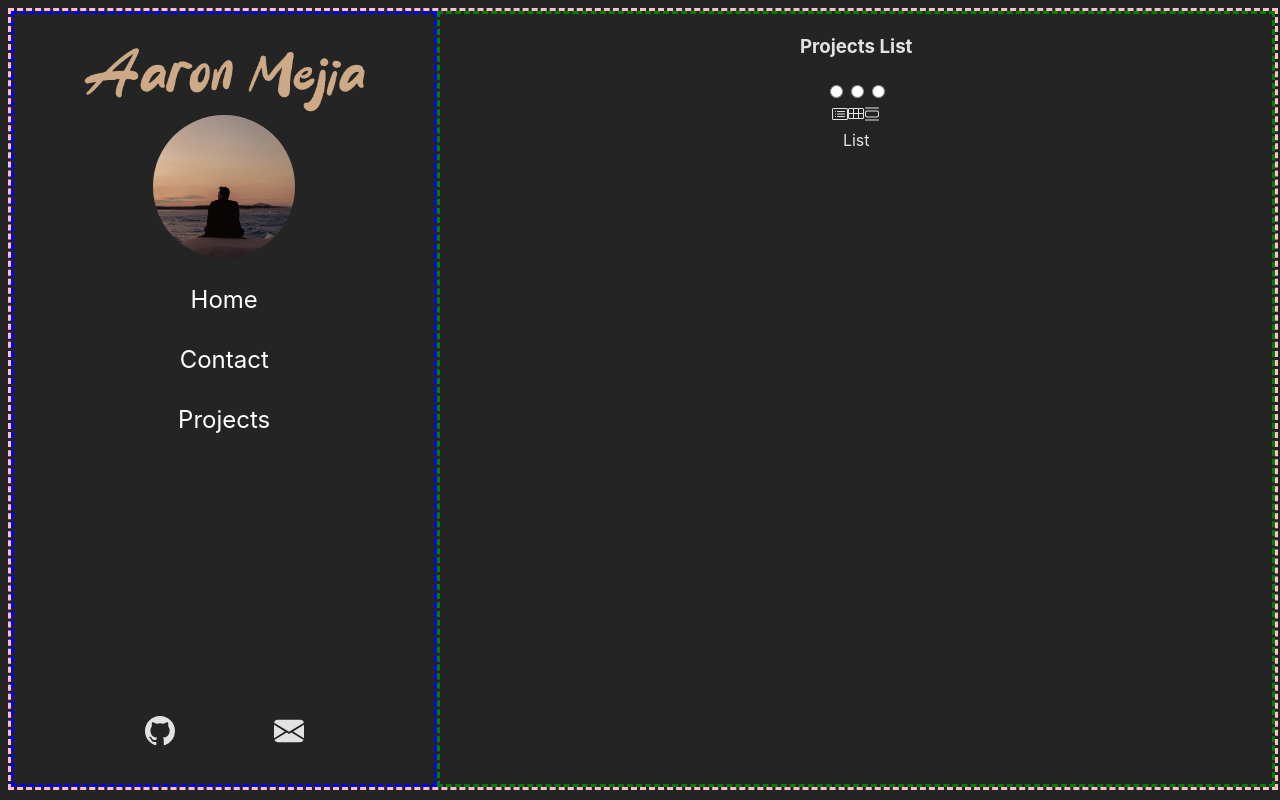
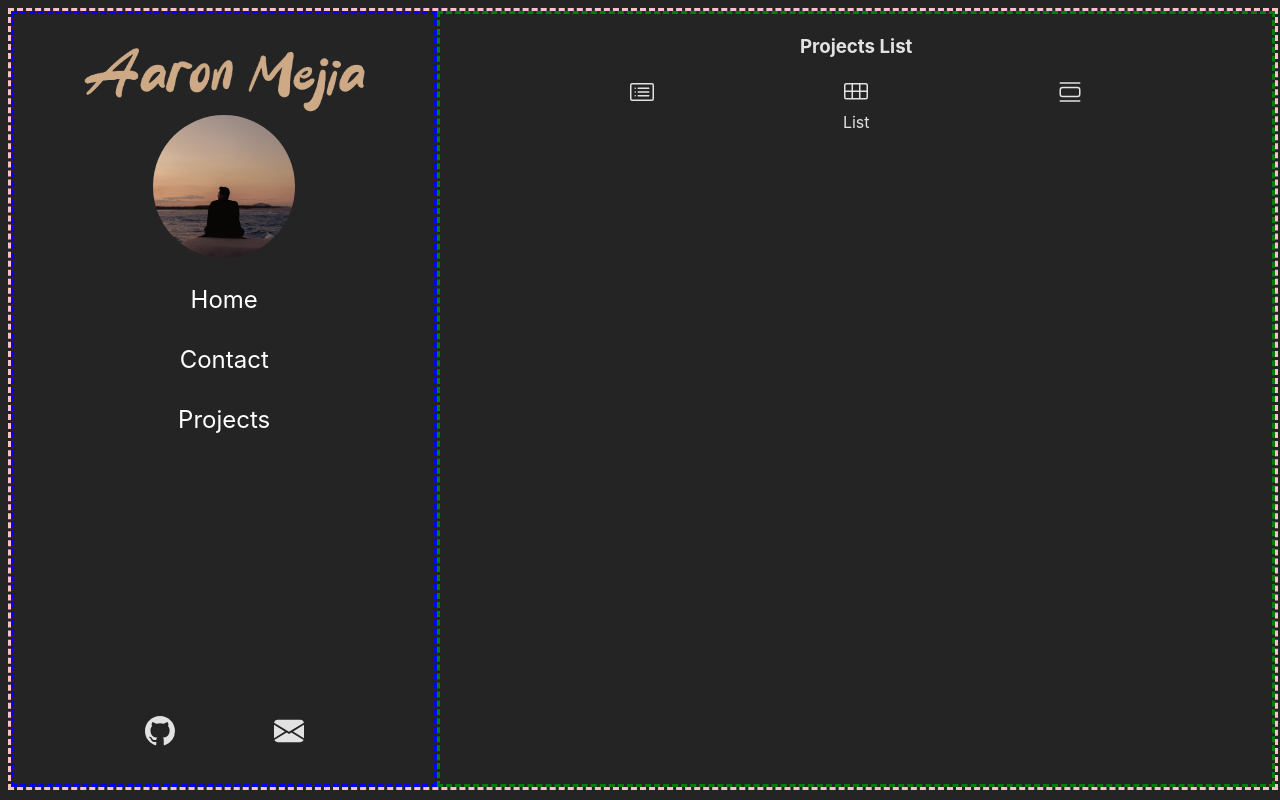
Before and after one commit to mejia-dev/mejia.dev, a React (Vite) app: page / in a window 1280 px wide. Both pictures are taken after a click on the element "Projects". Built offline with nearby package versions, Linux system fonts and the light colour scheme.

Commit message:
Add styling for svg radio buttons

```diff
--- a/src/App.css
+++ b/src/App.css
@@ -179,3 +179,30 @@
     display: none;
   }
 }
+
+label:hover {
+  color: #CDA985;
+}
+
+input[type=radio] {
+    border: 0;
+    clip: rect(0, 0, 0, 0);
+    height: 1px;
+    overflow: hidden;
+    padding: 0;
+    position: absolute !important;
+    white-space: nowrap;
+    width: 1px;
+}
+
+#bigOlGroupOfButtons {
+  display: flex;
+  flex-direction: row;
+  justify-content: space-evenly;
+}
+
+.testClass {
+  fill: currentColor;
+  height: 1.5em;
+  width: 1.5em;
+}
```
